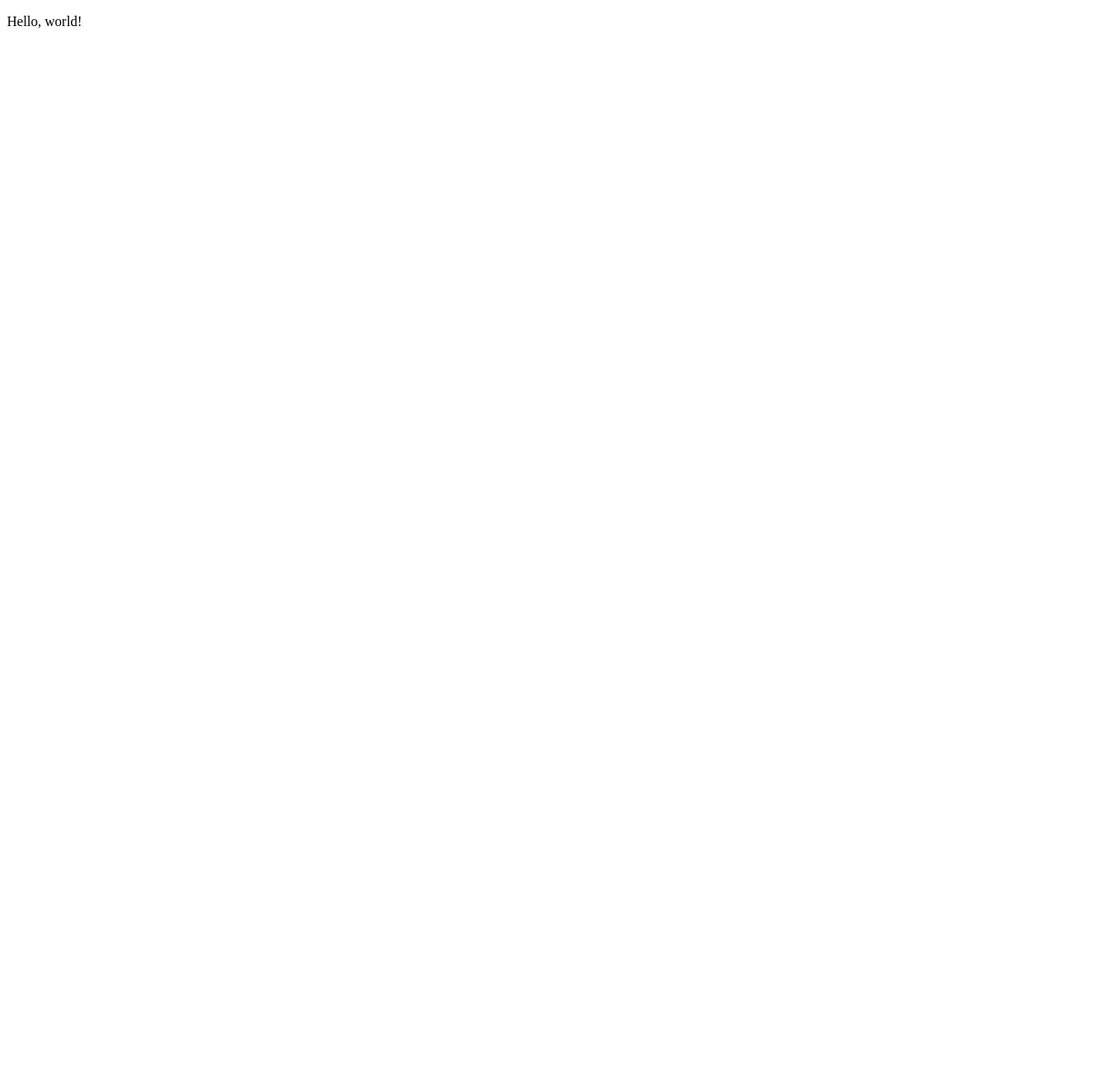
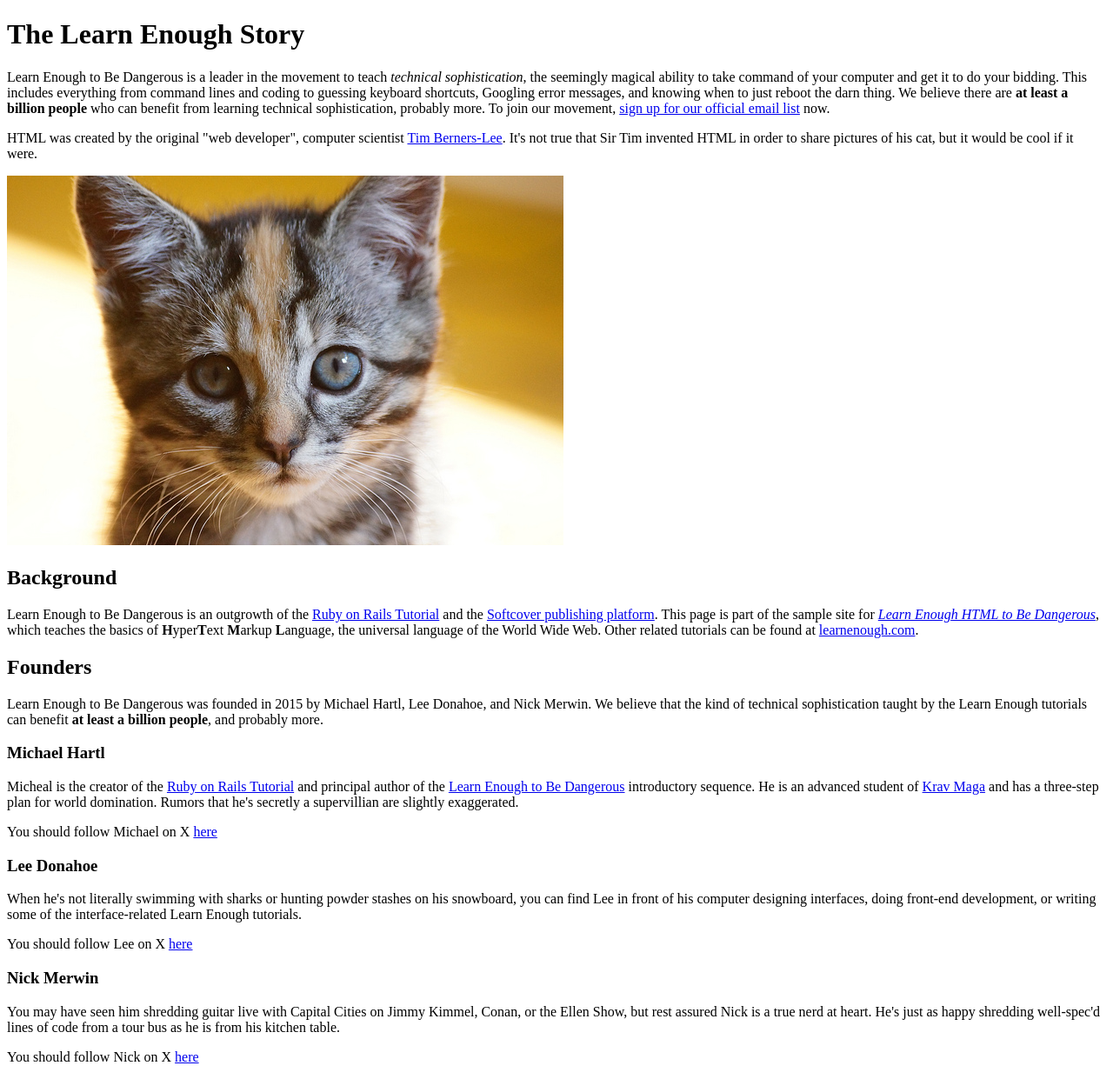
Before and after one commit to JoergSchumacher/sample_website, a plain HTML site: page index.html in a window 1280 px wide. Shown: the whole page at 87% size. Before the commit the page ends 800 px from the top, so only its background shows below. Drawn offline with Linux system fonts and the light colour scheme.

Commit message:
Add a lot of text and a picture

```diff
--- a/index.html
+++ b/index.html
@@ -1,10 +1,62 @@
 <!DOCTYPE html>
 <html lang="en">
 <head>
-	<title>Page Title</title>
+	<title>Learn Enough to Be Dangerous</title>
 	<meta charset="utf8">
 	<meta name="viewport" content="width=device-width, initial-scale=1.0">
 </head>
 <body>
-	<p>Hello, world!</p>
+	<h1>The Learn Enough Story</h1>
+
+	<p>
+		Learn Enough to Be Dangerous is a leader in the movement to teach <em>technical sophistication</em>, the seemingly magical ability to take command of your computer and get it to do your bidding. This includes everything from command lines and coding to guessing keyboard shortcuts, Googling error messages, and knowing when to just reboot the darn thing. We believe there are <strong>at least a billion people</strong> who can benefit from learning technical sophistication, probably more. To join our movement, <a href="https://learnenough.com/email">sign up for our official email list</a> now.
+	</p>
+	<p>
+		HTML was created by the original "web developer", computer scientist <a href="https://en.wikipedia.org/wiki/Tim_Berners-Lee">Tim Berners-Lee</a>. It's not true that Sir Tim invented HTML in order to share pictures of his cat, but it would be cool if it were.
+	</p>
+
+	<img src="images/kitten.jpg" alt="An adorable kitten">
+
+	<h2>Background</h2>
+
+	<p>
+		Learn Enough to Be Dangerous is an outgrowth of the <a href="https://www.railstutorial.org/">Ruby on Rails Tutorial</a> and the <a href="https://www.softcover.io/">Softcover publishing platform</a>.
+		This page is part of the sample site for <a href="https://www.learnenough.com/html"><em>Learn Enough HTML to Be Dangerous</em></a>, which teaches the basics of <strong>H</strong>yper<strong>T</strong>ext <strong>M</strong>arkup <strong>L</strong>anguage, the universal language of the World Wide Web. Other related tutorials can be found at <a href="https://www.learnenough.com/">learnenough.com</a>.
+	</p>
+	<h2>Founders</h2>
+
+	<p>
+		Learn Enough to Be Dangerous was founded in 2015 by Michael Hartl, Lee Donahoe, and Nick Merwin. We believe that the kind of technical sophistication taught by the Learn Enough tutorials can benefit <strong>at least a billion people</strong>, and probably more.
+	</p>
+
+	<h3>Michael Hartl</h3>
+
+	<p>
+		Micheal is the creator of the <a href="https://www.railstutorial.org/">Ruby on Rails Tutorial</a> and principal author of the <a href="https://www.learnenough.com/">Learn Enough to Be Dangerous</a> introductory sequence. He is an advanced student of <a href="https://www.kravmaga.com/">Krav Maga</a> and has a three-step plan for world domination. Rumors that he's secretly a supervillian are slightly exaggerated.
+	</p>
+	<p>
+		You should follow Michael on X
+		<a href="https://twitter.com/mhartl">here</a>
+	</p>
+
+	<h3>Lee Donahoe</h3>
+
+	<p>
+		When he's not literally swimming with sharks or hunting powder stashes on his snowboard, you can find Lee in front of his computer designing interfaces, doing front-end development, or writing some of the interface-related Learn Enough tutorials.
+	</p>
+	<p>
+		You should follow Lee on X
+		<a href="https://twitter.com/leedonahoe">here</a>
+	</p>
+
+	<h3>Nick Merwin</h3>
+
+	<p>
+		You may have seen him shredding guitar live with Capital Cities on Jimmy Kimmel, Conan, or the Ellen Show, but rest assured Nick is a true nerd at heart. He's just as happy shredding well-spec'd lines of code from a tour bus as he is from his kitchen table.
+	</p>
+	<p>
+		You should follow Nick on X
+		<a href="https://twitter.com/nickmerwin">here</a>
+	</p>
+
 </body>
```
Also changed, not shown: skeleton.html (added, +10 -0 lines), sonnet.html (added, +7 -0 lines), images/kitten.jpg (added).
